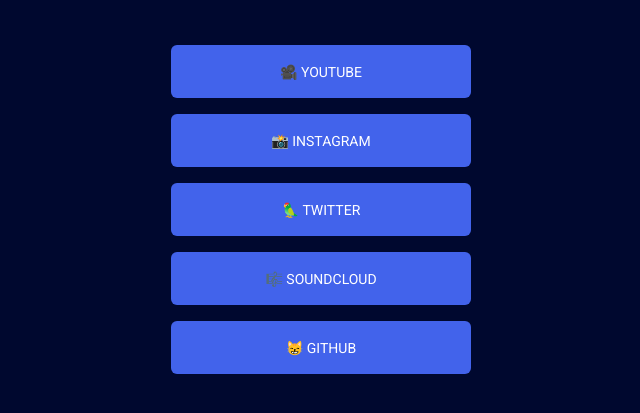
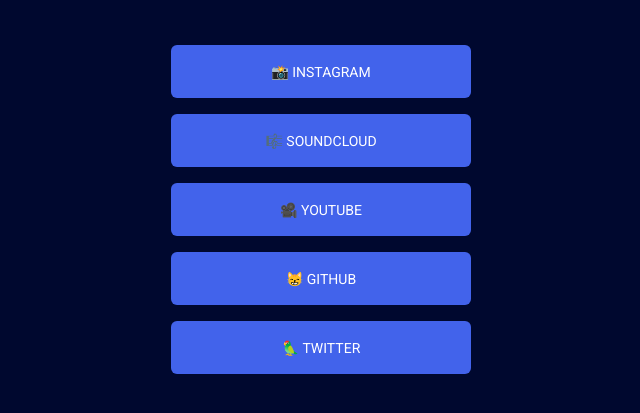
Before and after one commit to luciosaferro/links, a plain HTML site: page index.html in a window 1280 px wide. Shown: the part 261-674 px from the top of the page, without its empty margins (319-959 px from the left). Drawn offline with Linux system fonts and the light colour scheme.

Commit message:
Mudança de ordem dos sites

```diff
--- a/index.html
+++ b/index.html
@@ -24,18 +24,8 @@
 
       <ul>
         <li>
-          <a href="https://www.youtube.com/@luciosaferro" target="_blank"
-            >🎥 Youtube</a
-          >
-        </li>
-        <li>
           <a href="https://instagram.com/luciosaferro" target="_blank"
             >📸 Instagram</a
-          >
-        </li>
-        <li>
-          <a href="https://twitter.com/luciosaferro" target="_blank"
-            >🦜 Twitter</a
           >
         </li>
         <li>
@@ -44,9 +34,18 @@
           >
         </li>
         <li>
+          <a href="https://www.youtube.com/@luciosaferro" target="_blank"
+            >🎥 Youtube</a
+          >
+        </li>
+        <li>
           <a href="http://github.com/luciosaferro" target="_blank">😸 Github</a>
         </li>
-      </ul>
+        <li>
+          <a href="https://twitter.com/luciosaferro" target="_blank"
+            >🦜 Twitter</a>
+        </li>
+        </ul>
     </div>
   </body>
 </html>
```
